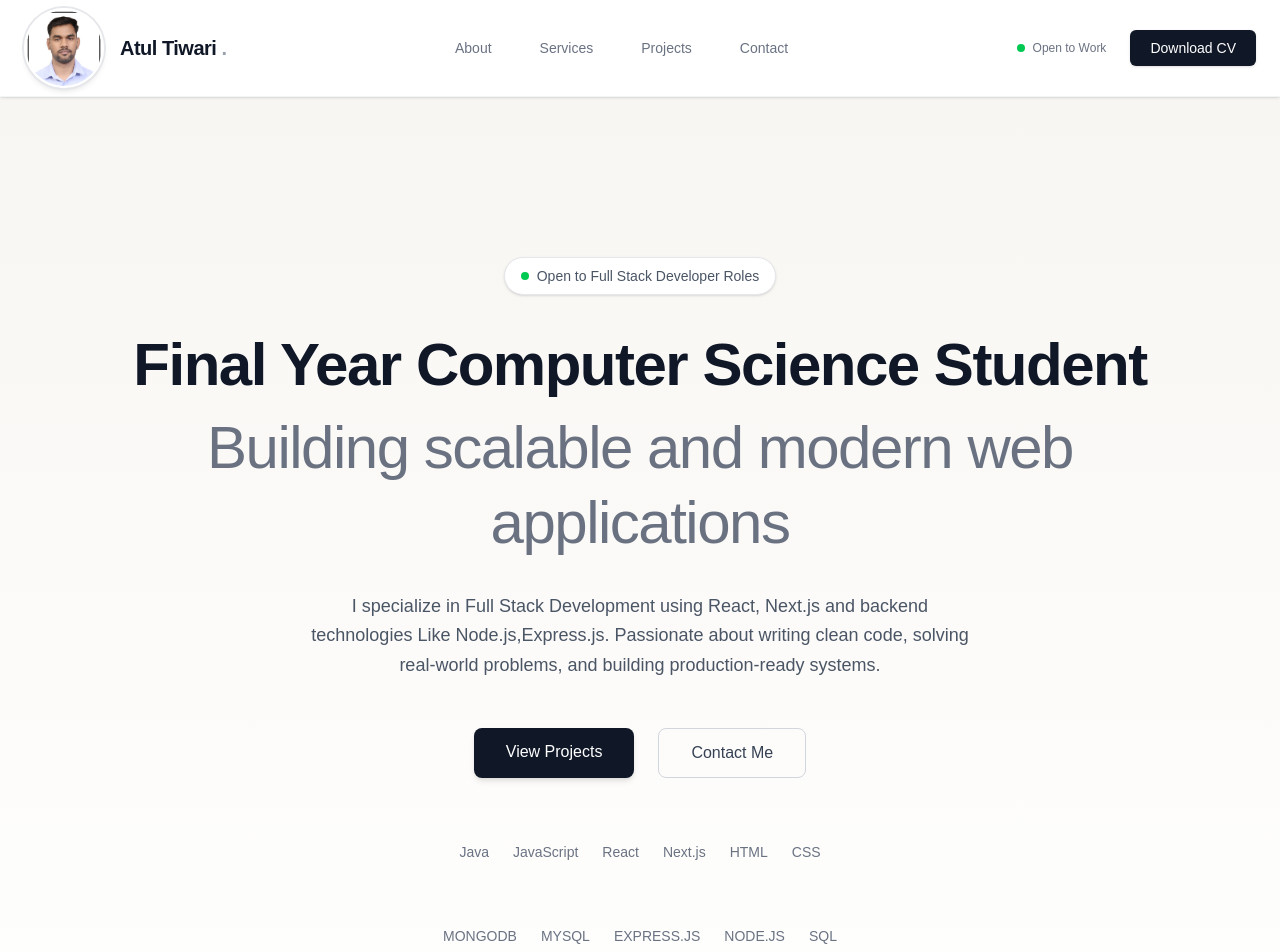
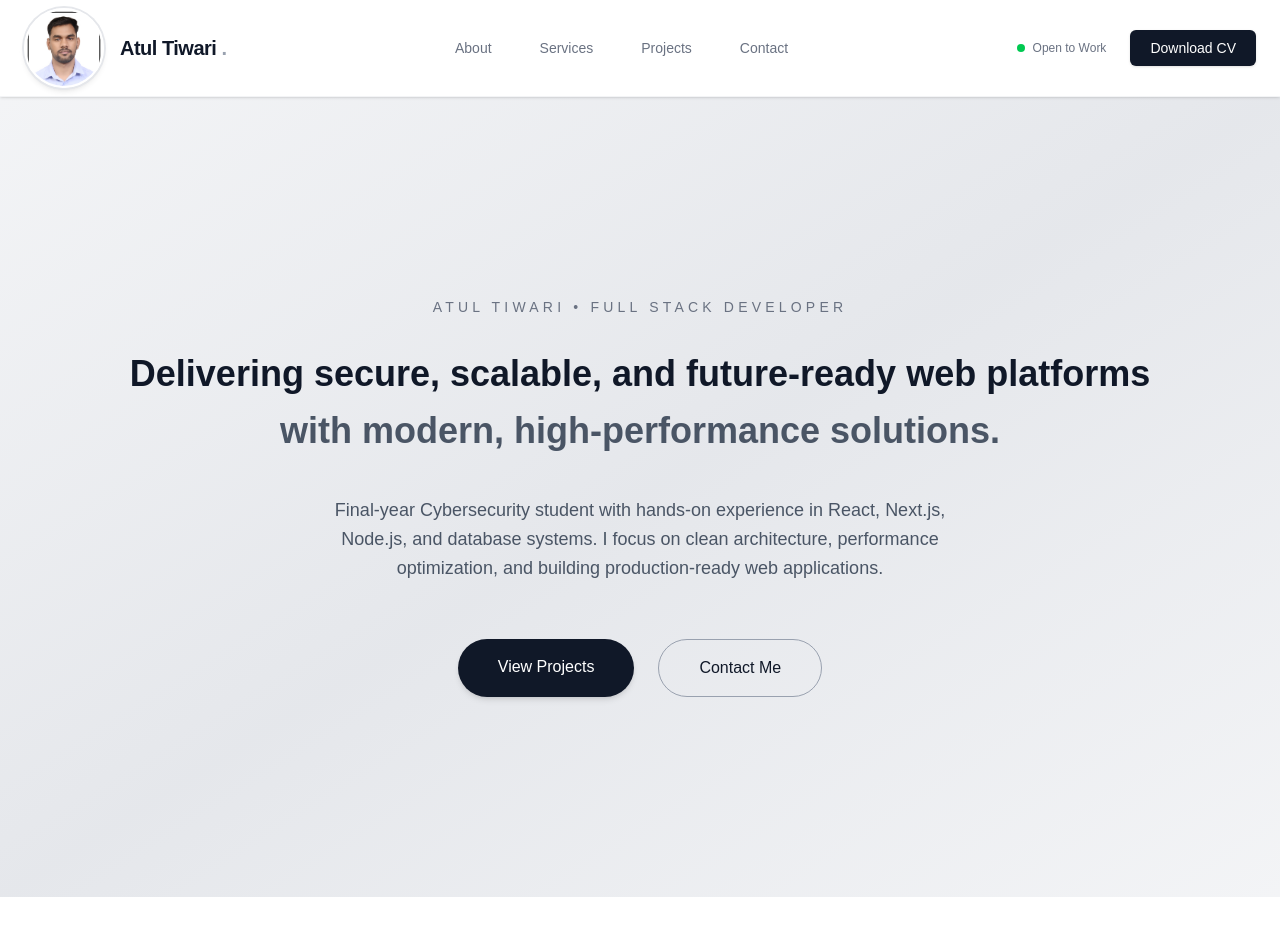
Before and after one commit to iamatultiwari/portfolio-web, a Next.js app: page / in a window 1280 px wide. Shown: the top 952 px of the page. Built offline with nearby package versions, Linux system fonts and the light colour scheme.

Commit message:
upadated the hero section

```diff
--- a/src/components/Hero.tsx
+++ b/src/components/Hero.tsx
@@ -5,34 +5,33 @@ import Link from "next/link";
 
 export default function Hero() {
   return (
-    <section className="relative py-40 px-6 bg-gradient-to-b from-[#f8f6f2] to-white">
-
+    <section
+      className="relative min-h-screen flex items-center justify-center
+      bg-gradient-to-br from-gray-100 via-gray-200 to-gray-100
+      text-gray-900 px-6"
+    >
       <div className="max-w-5xl mx-auto text-center">
 
-        {/* Availability Badge */}
-        <motion.div
-          initial={{ opacity: 0, y: 10 }}
+        {/* Small Identity */}
+        <motion.p
+          initial={{ opacity: 0, y: 15 }}
           animate={{ opacity: 1, y: 0 }}
           transition={{ duration: 0.6 }}
-          className="inline-flex items-center gap-2 px-4 py-2 mb-8
-                     bg-white border border-gray-200
-                     rounded-full text-sm text-gray-600 shadow-sm"
+          className="uppercase tracking-[0.3em] text-sm text-gray-500 mb-8"
         >
-          <span className="w-2 h-2 bg-green-500 rounded-full"></span>
-          Open to Full Stack Developer Roles
-        </motion.div>
+          Atul Tiwari • Full Stack Developer
+        </motion.p>
 
-        {/* Heading */}
+        {/* Headline */}
       <motion.h1
-          initial={{ opacity: 0, y: 30 }}
+  initial={{ opacity: 0, y: 25 }}
   animate={{ opacity: 1, y: 0 }}
   transition={{ delay: 0.2, duration: 0.8 }}
-          className="text-4xl md:text-6xl font-semibold tracking-tight
-                     text-gray-900 leading-tight"
+  className="text-2xl md:text-4xl font-semibold leading-snug"
 >
-          Final Year Computer Science Student
-          <span className="block text-gray-500 font-medium mt-2">
-            Building scalable and modern web applications
+  Delivering secure, scalable, and future-ready web platforms
+  <span className="block mt-2 text-gray-600 font-bold">
+    with modern, high-performance solutions.
   </span>
 </motion.h1>
 
@@ -41,11 +40,12 @@ export default function Hero() {
           initial={{ opacity: 0 }}
           animate={{ opacity: 1 }}
           transition={{ delay: 0.5 }}
-          className="mt-8 text-lg text-gray-600 max-w-2xl mx-auto leading-relaxed"
+          className="mt-10 text-lg text-gray-600 max-w-2xl mx-auto leading-relaxed"
         >
-          I specialize in Full Stack Development using
-          React, Next.js and backend technologies Like Node.js,Express.js. Passionate about writing
-          clean code, solving real-world problems, and building production-ready systems.
+          Final-year Cybersecurity student with hands-on experience in
+          React, Next.js, Node.js, and database systems. I focus on
+          clean architecture, performance optimization, and building
+          production-ready web applications.
         </motion.p>
 
         {/* Buttons */}
@@ -53,50 +53,25 @@ export default function Hero() {
           initial={{ opacity: 0 }}
           animate={{ opacity: 1 }}
           transition={{ delay: 0.8 }}
-          className="mt-12 flex justify-center gap-6"
+          className="mt-14 flex justify-center gap-6 flex-wrap"
         >
           <Link
             href="/work"
-            className="px-8 py-3 rounded-lg bg-gray-900 text-white
-                       hover:bg-black transition duration-300 shadow-md"
+            className="px-10 py-4 rounded-full bg-gray-900 text-white
+                       hover:bg-black transition duration-300
+                       shadow-md hover:shadow-lg"
           >
             View Projects
           </Link>
 
           <Link
             href="/contact"
-            className="px-8 py-3 rounded-lg border border-gray-300
-                       text-gray-700 hover:bg-gray-100 transition duration-300"
+            className="px-10 py-4 rounded-full border border-gray-400
+                       hover:border-gray-900 hover:text-gray-900
+                       transition duration-300"
           >
             Contact Me
           </Link>
-        </motion.div>
-
-        {/* Tech Stack Row */}
-        <motion.div
-          initial={{ opacity: 0 }}
-          animate={{ opacity: 1 }}
-          transition={{ delay: 1 }}
-          className="mt-16 flex flex-wrap justify-center gap-6 text-sm text-gray-500"
-        >
-          <span>Java</span>
-          <span>JavaScript</span>
-          <span>React</span>
-          <span>Next.js</span>
-          <span>HTML</span>
-          <span>CSS</span>
-        </motion.div>
-                <motion.div
-          initial={{ opacity: 0 }}
-          animate={{ opacity: 1 }}
-          transition={{ delay: 1 }}
-          className="mt-16 flex flex-wrap justify-center gap-6 text-sm text-gray-500"
-        >
-          <span>MONGODB</span>
-          <span>MYSQL</span>
-          <span>EXPRESS.JS</span>
-          <span>NODE.JS</span>
-           <span>SQL</span>
         </motion.div>
 
       </div>
```
Lines whose indentation alone changed are shown as unchanged.
